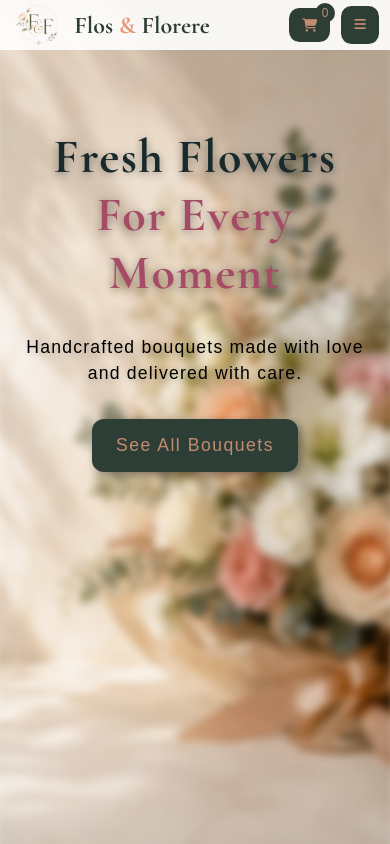
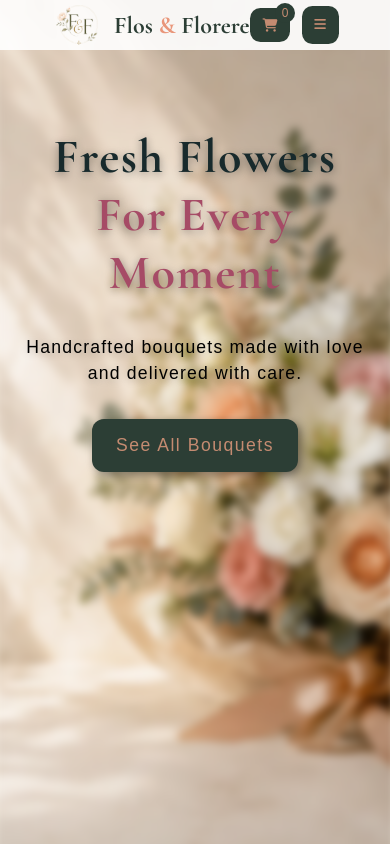
Before and after one commit to Nathan-Front/flower_store_site_react_ver, a React (Vite) app: page /checkout in a window 390 px wide. Shown: the top 844 px of the page. Built offline with nearby package versions, Linux system fonts and the light colour scheme; no server answers; a web font is replaced by a local one.

Commit message:
changed margin of cart-button for mobile viewport

```diff
--- a/src/index.css
+++ b/src/index.css
@@ -264,7 +264,7 @@ nav {
         font-size: 2rem;
     }
     .cart-button  {
-        margin: 0 0.5rem 0 auto
+        margin: 0 0.5rem 0 0
     }
     .cart-button ,
     .menu-btn {
```
